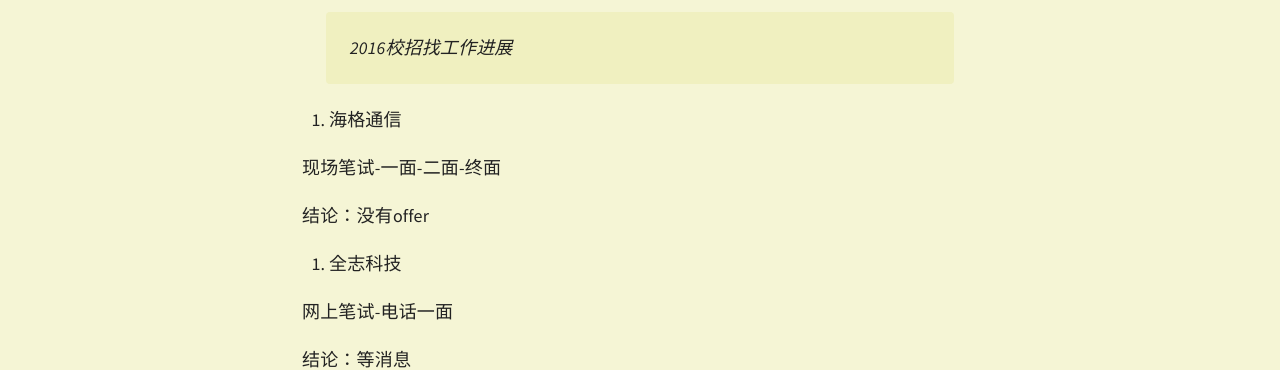
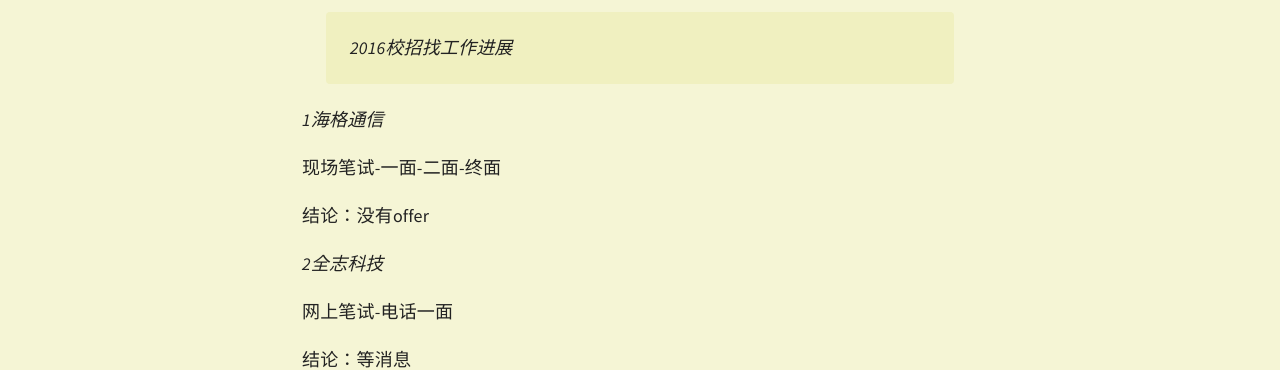
Before and after one commit to xiaoyu33/xiaoyu33.github.io, a Jekyll site: the page built from _posts/2015-09-19-2016校招找工作进展.md, in a window 1280 px wide. Shown: the part 347-717 px from the top of the page. Built offline with Jekyll 4.4.1, drawn with Linux system fonts in a browser that asks for light colours; comment, search, counter and statistics services are not loaded.

Commit message:
Update 2015-09-19-2016校招找工作进展.md

```diff
--- a/_posts/2015-09-19-2016校招找工作进展.md
+++ b/_posts/2015-09-19-2016校招找工作进展.md
@@ -4,13 +4,13 @@ title: 2016校招找工作进展
 
 > 2016校招找工作进展
 
-1. 海格通信
+*1海格通信*
 
   现场笔试-一面-二面-终面
 
   结论：没有offer
 
-2. 全志科技
+*2全志科技*
 
   网上笔试-电话一面
 
```
